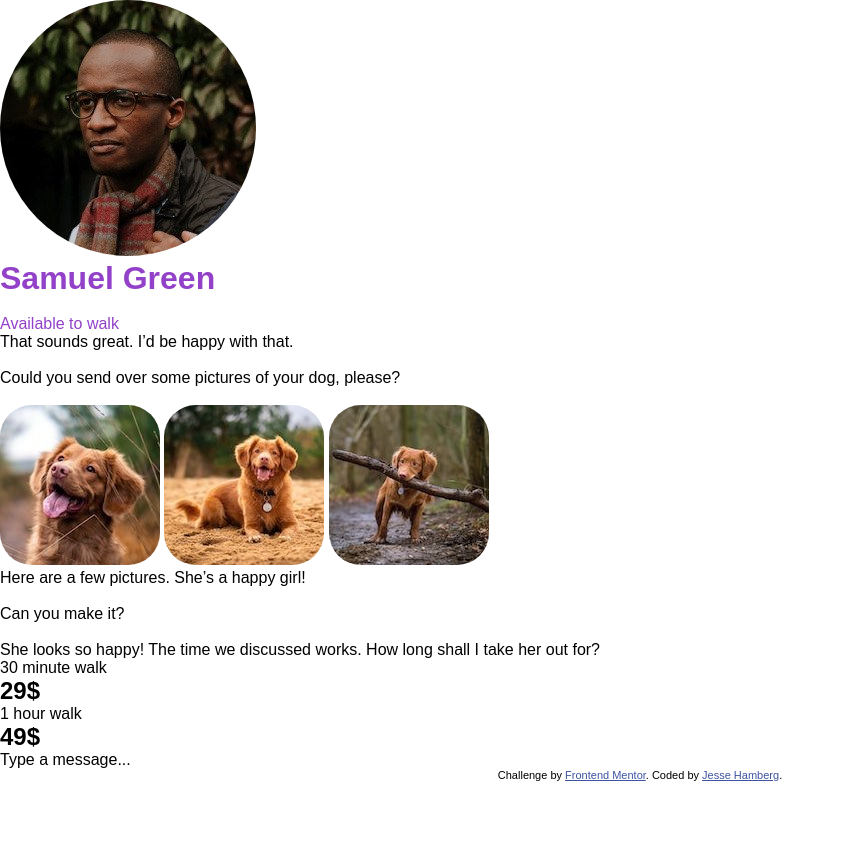
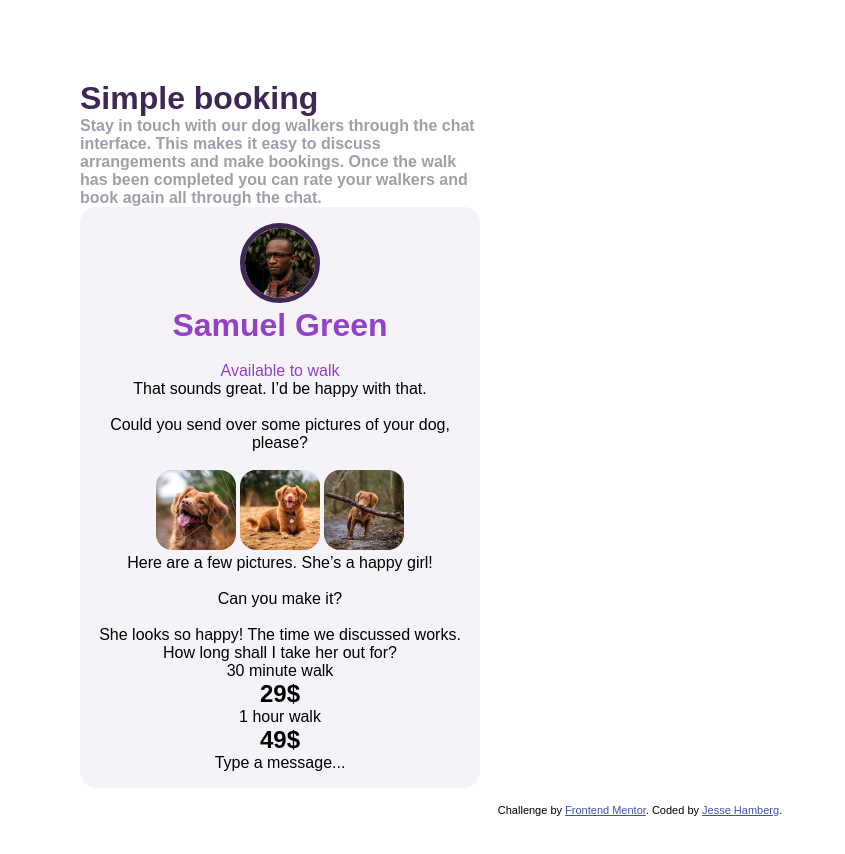
Before and after one commit to hambergjesse/chat-app, a plain HTML site: page index.html in a window 1280 px wide. Shown: the whole page, without its empty margins (0-845 px from the left). Before the commit the page ends 800 px from the top, so only its background shows below. Drawn offline with Linux system fonts and the light colour scheme; a web font is replaced by a local one.

Commit message:
CSS formatting

```diff
--- a/index.html
+++ b/index.html
@@ -28,9 +28,16 @@
     </style>
   </head>
   <body>
-    <!-- Outsie title and text -->
-    <div class="purpletitle"></div>
-    <div class="greytext"></div>
+    <div class="right-text">
+      <!-- Outsie title and text -->
+      <h1>Simple booking</h1>
+      <p>
+        Stay in touch with our dog walkers through the chat interface. This
+        makes it easy to discuss arrangements and make bookings. Once the walk
+        has been completed you can rate your walkers and book again all through
+        the chat.
+      </p>
+    </div>
     <!-- Phone -->
     <div class="phone">
       <div class="background">
--- a/style.css
+++ b/style.css
@@ -46,26 +46,43 @@ body {
   font-size: 16px;
   background: var(--white);
   color: rgb(0, 0, 0);
-  padding: 0rem;
+  padding: 5rem;
 }
 
-/* Prevent stretching with window */
-@media (min-width: 1440px) {
-  .container {
-    width: 375px;
-    margin: auto;
-  }
+/* Right side title and description */
+.right-text h1 {
+  font-weight: 700;
+  color: var(--verydarkvio);
+}
+
+.right-text p {
+  font-weight: 700;
+  color: var(--darkgreyvio);
+  width: 25rem;
+}
+
+.phone {
+  padding: 1rem;
+  background-color: var(--lightgreyvio);
+  border-radius: 1rem;
+  margin-bottom: 1rem;
+  width: 25rem;
+  height: auto;
+  text-align: center;
 }
 
 /* Rounded images */
 .avatar img {
   /* top bar pfp */
   border-radius: 50%;
+  border: 5px solid var(--verydarkvio);
+  width: 5rem;
 }
 
 .rightmsg img {
   /* dog images */
   border-radius: 20%;
+  width: 5rem;
 }
 
 /* Phone top bar text */
@@ -76,3 +93,11 @@ body {
 .info p {
   color: var(--modviolet);
 }
+
+/* Prevent stretching with window */
+@media (min-width: 1440px) {
+  .container {
+    width: 375px;
+    margin: auto;
+  }
+}
```
